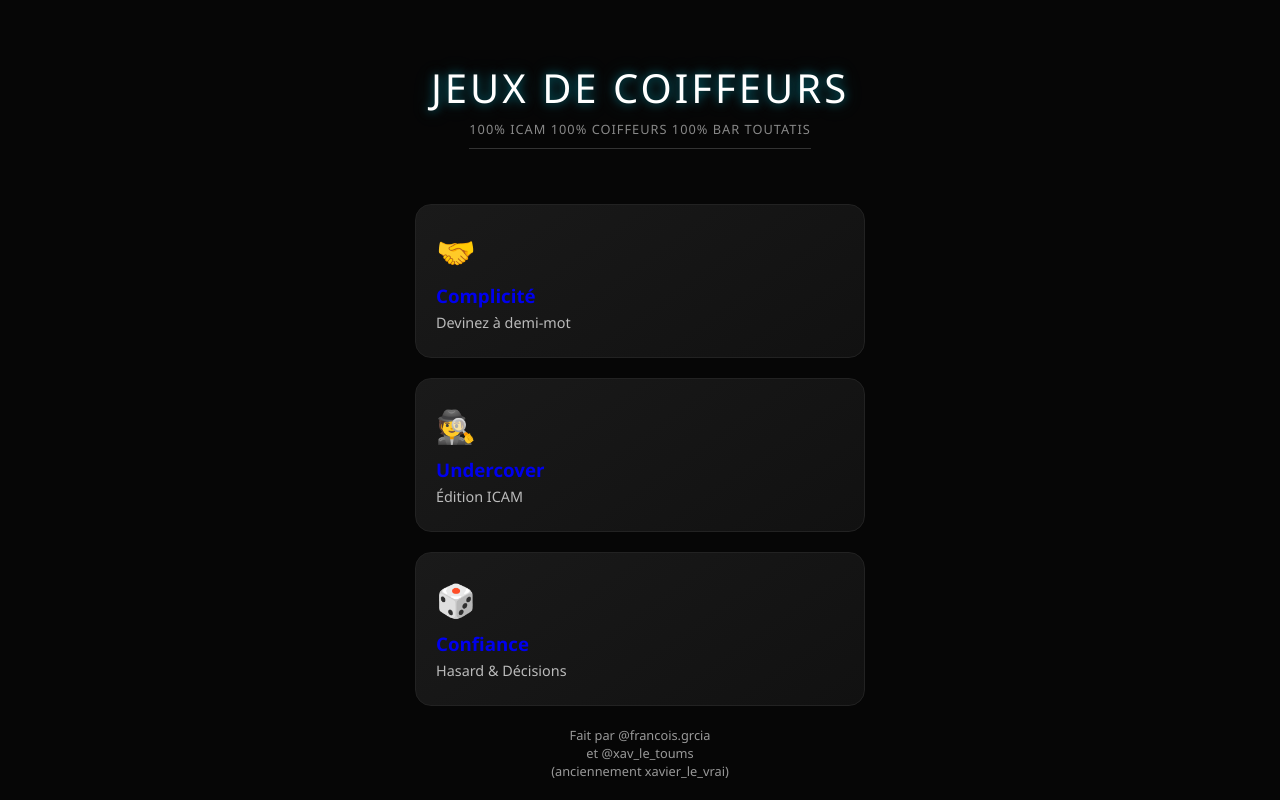
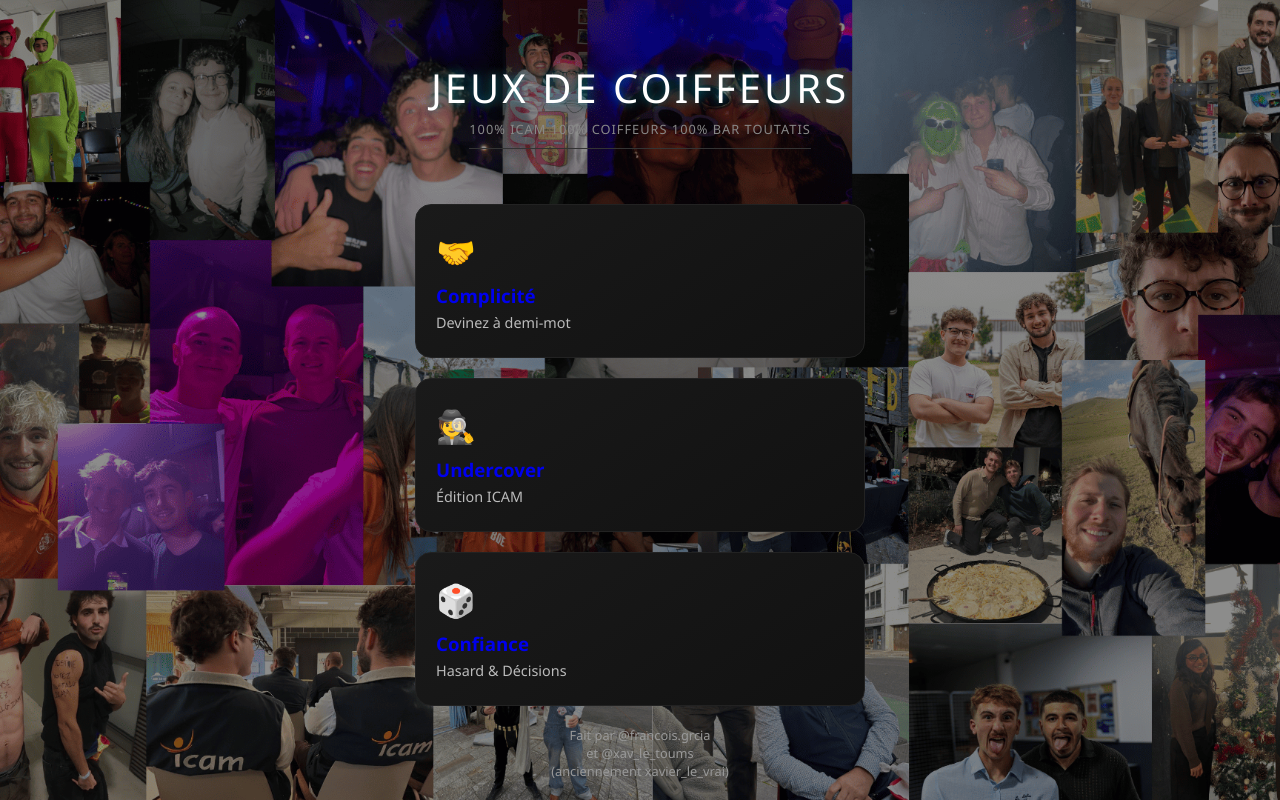
Before and after one commit to XavLaMenace/jeu-complicite, a plain HTML site: page index.html in a window 1280 px wide. Drawn offline with Linux system fonts and the light colour scheme.

Commit message:
Update style.css

```diff
--- a/style.css
+++ b/style.css
@@ -16,7 +16,7 @@ body {
     background-color: var(--bg-color);
 
     /* background image (relative to index.html) */
-    background-image: url('assets/bg.jpg');
+    background-image: url('assets/bg.png');
     background-size: cover;
     background-position: center;
     background-repeat: no-repeat;
```
